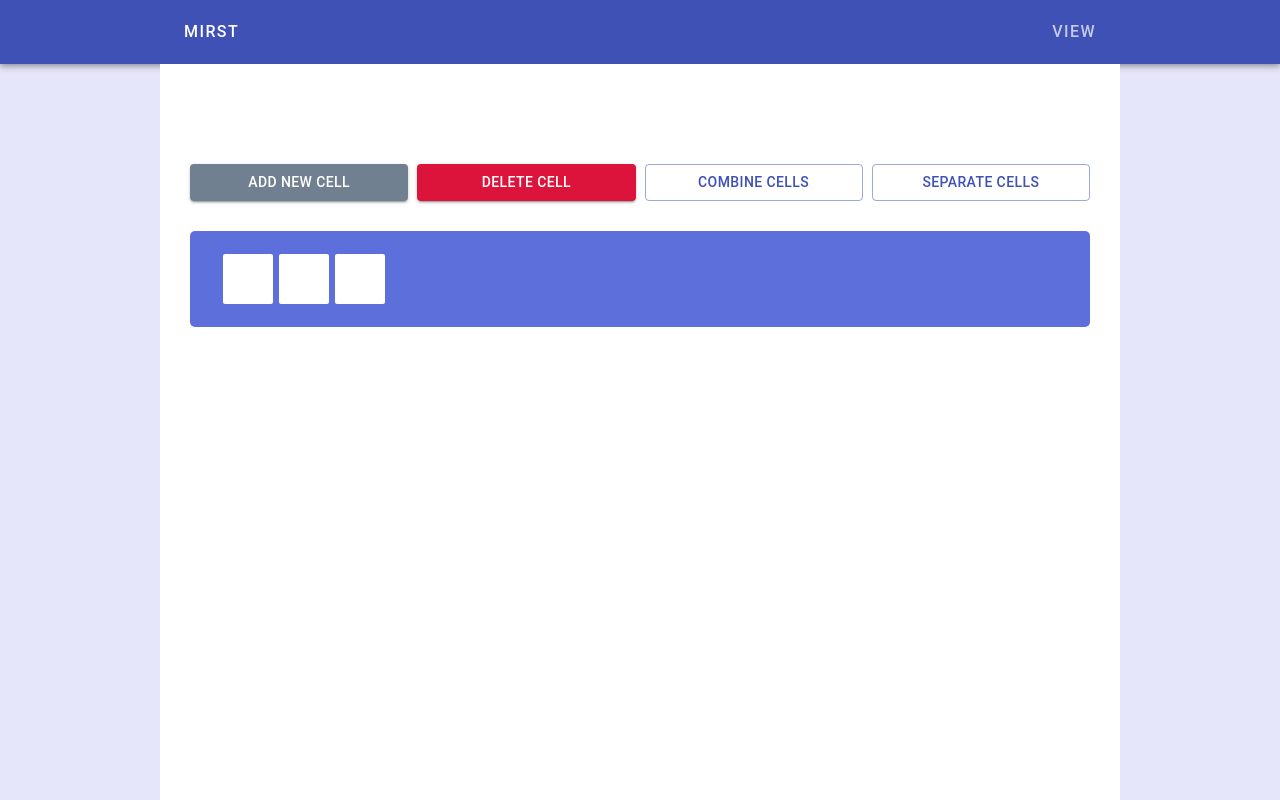
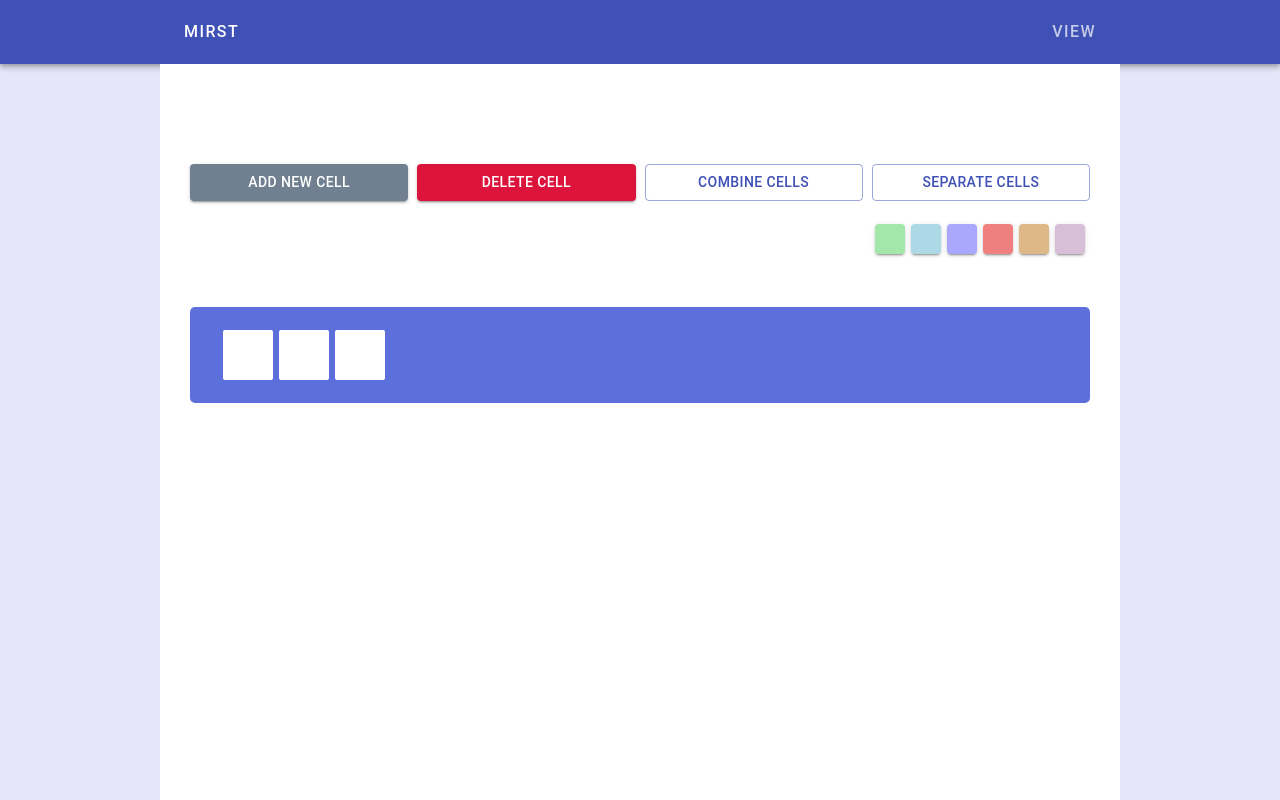
Before and after one commit to to-the-moon-1/Mirst, a React (Create React App) app: page / in a window 1280 px wide. Shown: the top 800 px of the page. Built offline with nearby package versions, Linux system fonts and the light colour scheme.

Commit message:
Change color

```diff
--- a/src/App.css
+++ b/src/App.css
@@ -54,8 +54,10 @@
 
 /*MIRST PAGE*/
 
+/*BUTTON*/
+
 .buttonContainer {
-    margin-bottom: 30px;
+    margin-bottom: 20px;
 }
 
 .btn {
@@ -78,9 +80,48 @@
     background-color: crimson !important;
 }
 
+/*PALETTE COLORS*/
 
+.colorContainer {
+    width: 24.2%;
+    margin-left: 75.8%;
+    margin-bottom: 50px;
+}
 
+.color {
+    display: inline-block;
+    margin: 3px !important;
+    padding: 0 !important;
+    min-width: unset !important;
+    width: 30px;
+    height: 30px;
+}
 
+.colorOne {
+    background-color: #a4e7aa !important;
+}
+
+.colorTwo {
+    background-color: lightblue !important;
+}
+
+.colorThree {
+    /*background-color: #a6a2ff !important;*/
+    background-color: #aaa7ff !important;
+}
+
+.colorFour {
+    /*background-color: darkorange !important;*/
+    background-color: lightcoral !important;
+}
+
+.colorFive {
+    background-color: burlywood !important;
+}
+
+.colorSix {
+    background-color: thistle !important;
+}
 
 /*CELL*/
 
--- a/src/components/mirst/Mirst.jsx
+++ b/src/components/mirst/Mirst.jsx
@@ -5,8 +5,12 @@ const Mirst = (props) => {
 
     console.log(props.cell)
 
+    const handleChangeColor = (color) => {
+        props.setColor(color)
+    }
+
     const handleClick = (c, i) => {
-            c.selected === false ? props.setSelected(i) : props.setNoSelected(i)
+        c.selected === false ? props.setSelected(i) : props.setNoSelected(i)
     }
 
     return <>
@@ -25,9 +29,18 @@ const Mirst = (props) => {
             </Button>
         </div>
 
+        <div className="colorContainer">
+            <Button onClick={() => handleChangeColor("#a4e7aa")} variant="contained" color="primary" className="color colorOne" />
+            <Button onClick={() => handleChangeColor("lightblue")} variant="contained" color="primary" className="color colorTwo" />
+            <Button onClick={() => handleChangeColor("#aaa7ff")} variant="contained" color="primary" className="color colorThree" />
+            <Button onClick={() => handleChangeColor("lightcoral")} variant="contained" color="primary" className="color colorFour" />
+            <Button onClick={() => handleChangeColor("burlywood")} variant="contained" color="primary" className="color colorFive" />
+            <Button onClick={() => handleChangeColor("thistle")} variant="contained" color="primary" className="color colorSix" />
+        </div>
+
         <div className="cellContainer">
             {props.cell.map((c, i) =>
-                <Button onClick={() => handleClick(c, i)} variant="outlined" color="primary" name={`btn_${i}`} key={`id_${i}`} id={i}
+                <Button onClick={() => handleClick(c, i)} variant="outlined" color="primary" key={`id_${i}`} id={c.index}
                         style={{width: c.row, height: c.col, backgroundColor: c.backgroundColor}}
                         className={c.selected ? "activeCell cell" : "cell"} />
             )}
--- a/src/components/mirst/MirstContainer.js
+++ b/src/components/mirst/MirstContainer.js
@@ -1,6 +1,6 @@
 import {connect} from "react-redux";
 import Mirst from "./Mirst";
-import {setCellAC, setDeleteCellAC, setNoSelectedAC, setSelectedAC} from "../../redux/cell-reducer";
+import {setCellAC, setColorAC, setDeleteCellAC, setNoSelectedAC, setSelectedAC} from "../../redux/cell-reducer";
 
 let mapStateToProps = (state) => {
     return {
@@ -22,6 +22,9 @@ let mapDispatchToProps = (dispatch) => {
         setDeleteCell: () => {
             dispatch(setDeleteCellAC())
         },
+        setColor: (color) => {
+            dispatch(setColorAC(color))
+        },
     }
 }
 
--- a/src/redux/cell-reducer.js
+++ b/src/redux/cell-reducer.js
@@ -2,6 +2,7 @@ const SET_CELL = 'SET_CELL';
 const SET_SELECTED = 'SET_SELECTED';
 const SET_NO_SELECTED = 'SET_NO_SELECTED';
 const SET_DELETE_CELL = 'SET_DELETE_CELL';
+const SET_COLOR = 'SET_COLOR';
 
 let initialState = {
     cell: [
@@ -10,18 +11,21 @@ let initialState = {
             col: "50px",
             backgroundColor: "#fff",
             selected: false,
+            index: Math.round(new Date().getTime() * Math.random())
         },
         {
             row: "50px",
             col: "50px",
             backgroundColor: "#fff",
             selected: false,
+            index: Math.round(new Date().getTime() * Math.random())
         },
         {
             row: "50px",
             col: "50px",
             backgroundColor: "#fff",
             selected: false,
+            index: Math.round(new Date().getTime() * Math.random())
         },
     ]
 }
@@ -34,6 +38,7 @@ const cellReducer = (state = initialState, action) => {
                 col: "50px",
                 backgroundColor: "#fff",
                 selected: false,
+                index: Math.round(new Date().getTime() * Math.random())
             }
             return {...state, cell: [...state.cell, newCell]}
         }
@@ -65,6 +70,17 @@ const cellReducer = (state = initialState, action) => {
                 cell: state.cell.filter(c => c.selected === false)
             }
         }
+        case SET_COLOR: {
+            return {
+                ...state,
+                cell: state.cell.map((c, i) => {
+                    if (c.selected) {
+                        return {...c, backgroundColor: action.color, selected: false}
+                    }
+                    return c
+                })
+            }
+        }
         default: {
             return state;
         }
@@ -75,5 +91,6 @@ export const setCellAC = () => ({type: SET_CELL});
 export const setSelectedAC = (i) => ({type: SET_SELECTED, i});
 export const setNoSelectedAC = (i) => ({type: SET_NO_SELECTED, i});
 export const setDeleteCellAC = () => ({type: SET_DELETE_CELL});
+export const setColorAC = (color) => ({type: SET_COLOR, color});
 
 export default cellReducer;
```
